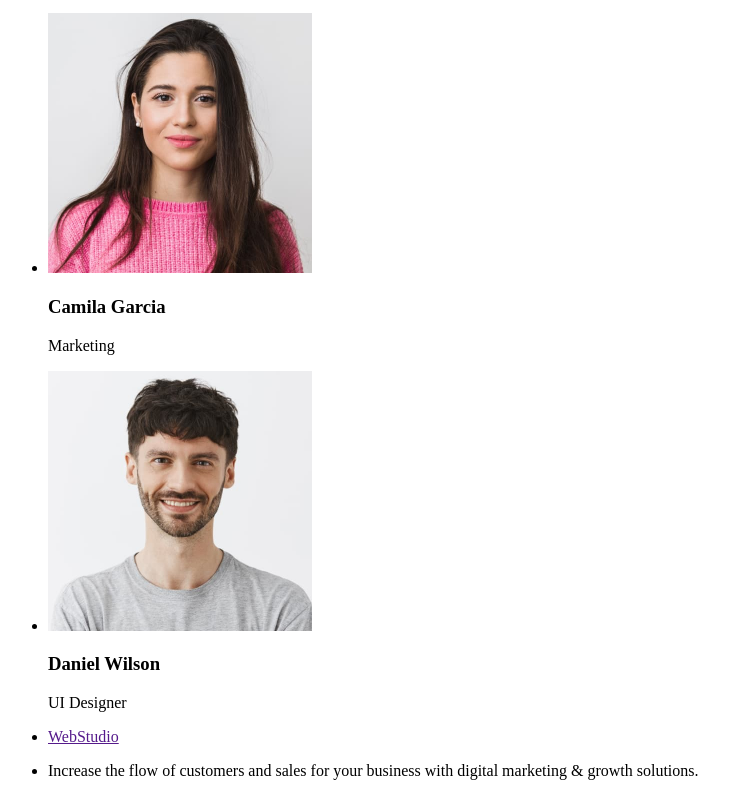
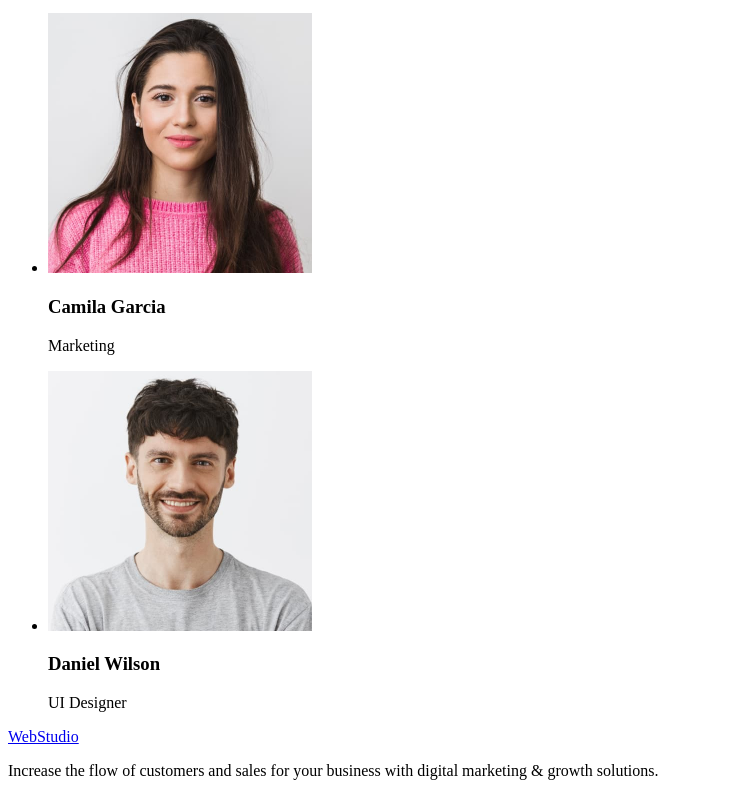
Before and after one commit to daria1kalashnikova/goit-markup-hw-01, a plain HTML site: page index.html in a window 1280 px wide. Shown: the part 1314-2110 px from the top of the page, without its empty margins (0-749 px from the left). Drawn offline with Linux system fonts and the light colour scheme.

Commit message:
first hw

```diff
--- a/index.html
+++ b/index.html
@@ -9,7 +9,7 @@
     <!-- #region Header-->
     <header>
       <nav>
-        <a href="">WebStudio</a>
+        <a href="./index.html">WebStudio</a>
         <ul>
           <li>
             <a href="">Studio</a>
@@ -125,15 +125,11 @@
     <!-- #endregion Main -->
     <!-- #region Footer -->
     <footer>
-      <ul>
-        <li><a href="">WebStudio</a></li>
-        <li>
-          <p>
-            Increase the flow of customers and sales for your business with
-            digital marketing & growth solutions.
-          </p>
-        </li>
-      </ul>
+      <a href="./index.html">WebStudio</a>
+      <p>
+        Increase the flow of customers and sales for your business with digital
+        marketing & growth solutions.
+      </p>
     </footer>
     <!-- #endregion Footer -->
   </body>
```
